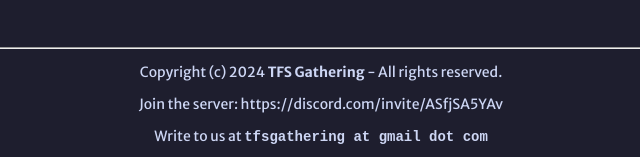
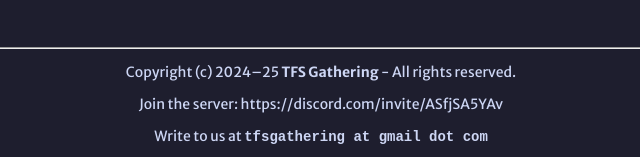
Before and after one commit to tfsgathering/tfsg, a plain HTML site: page index.html in a window 1280 px wide. Shown: the part 769-926 px from the top of the page, 319-959 px from the left. Drawn offline with Linux system fonts and the light colour scheme; a web font is replaced by a local one.

Commit message:
Copyright25

```diff
--- a/index.html
+++ b/index.html
@@ -39,7 +39,7 @@
 	</main>
 	<footer>
 		<hr>
-		<p>Copyright (c) 2024 <b>TFS Gathering</b> - All rights reserved.</p>
+		<p>Copyright (c) 2024&ndash;25 <b>TFS Gathering</b> - All rights reserved.</p>
 		<p>Join the server: <a href="https://discord.com/invite/ASfjSA5YAv" target="_blank">https://discord.com/invite/ASfjSA5YAv</a></p>
 		<p>Write to us at <tt><b>tfsgathering at gmail dot com</b></tt></p>
 	</footer>
```
Also changed, not shown: 1 other file.
